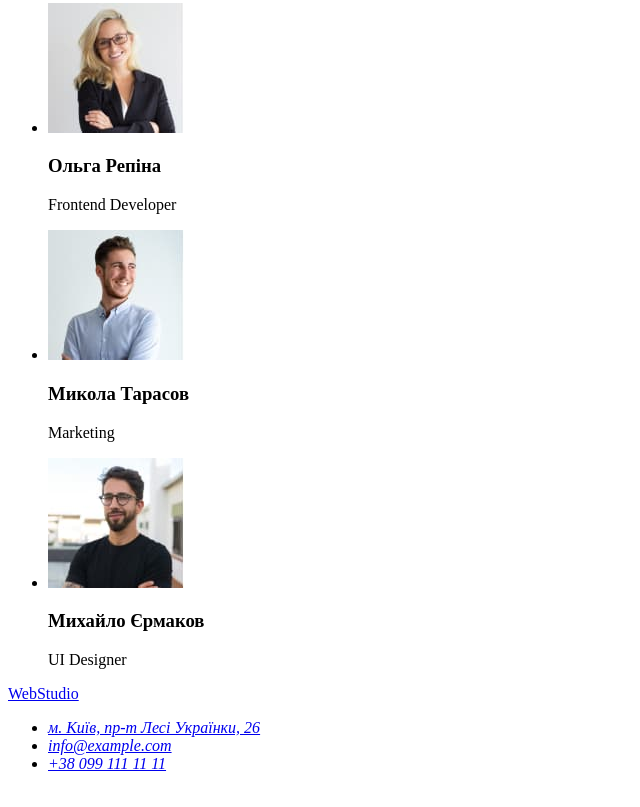
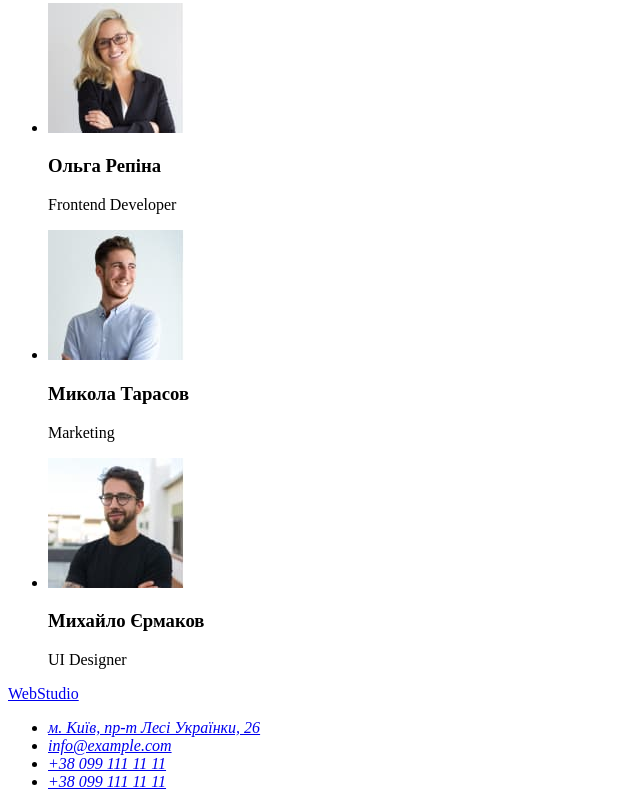
Before and after one commit to Dimon1511/Front-End_1_8, a plain HTML site: page index.html in a window 1280 px wide. Shown: the part 1798-2605 px from the top of the page, without its empty margins (0-640 px from the left). Drawn offline with Linux system fonts and the light colour scheme.

Commit message:
"fixed vs"

```diff
--- a/index.html
+++ b/index.html
@@ -125,10 +125,15 @@
                      <li>
                         <a href="tel:+38 099 111 11 11">+38 099 111 11 11</a>
                      </li>
+                     <li>
+                        <a href="tel:+38 099 111 11 11">+38 099 111 11 11</a>
+                     </li>
                 </ul>
             </address>
         </footer>
 
+
+
 </body>
 
 </html>
```
